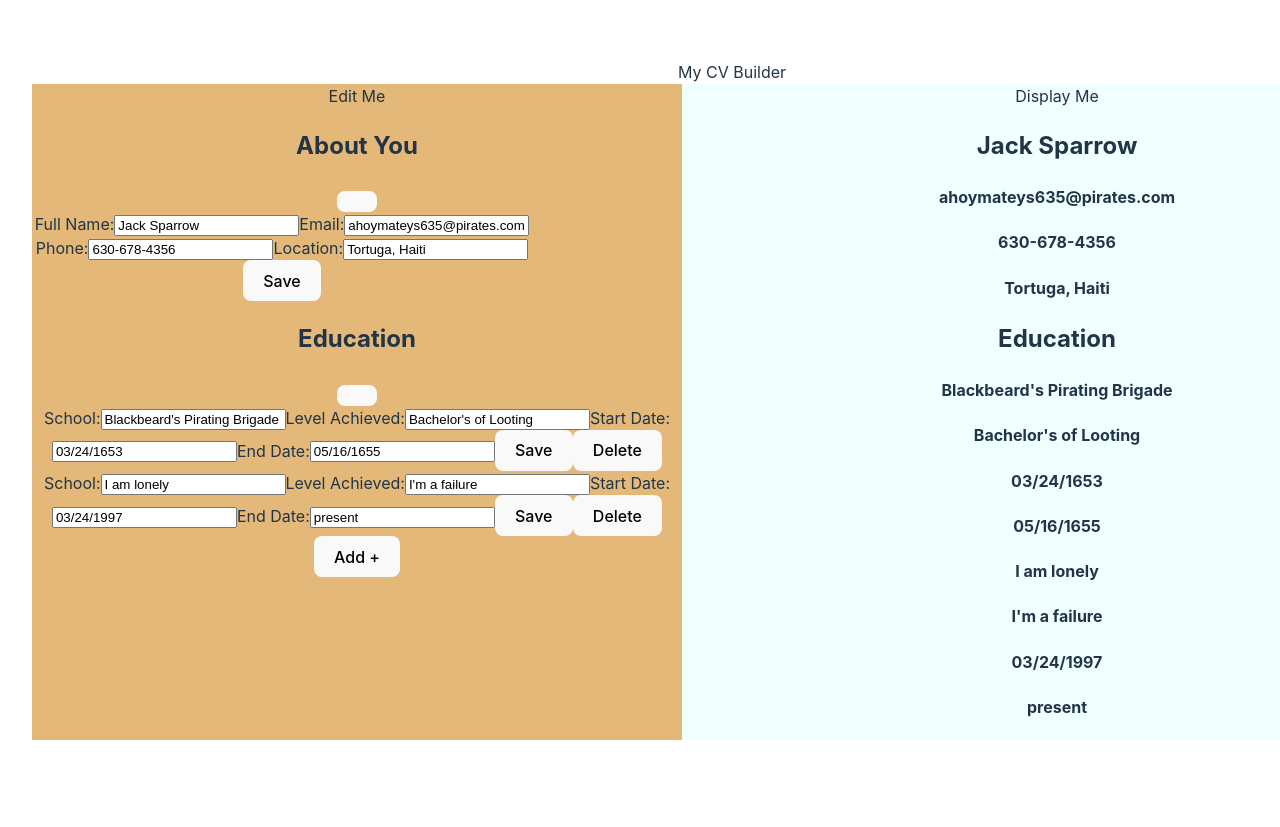
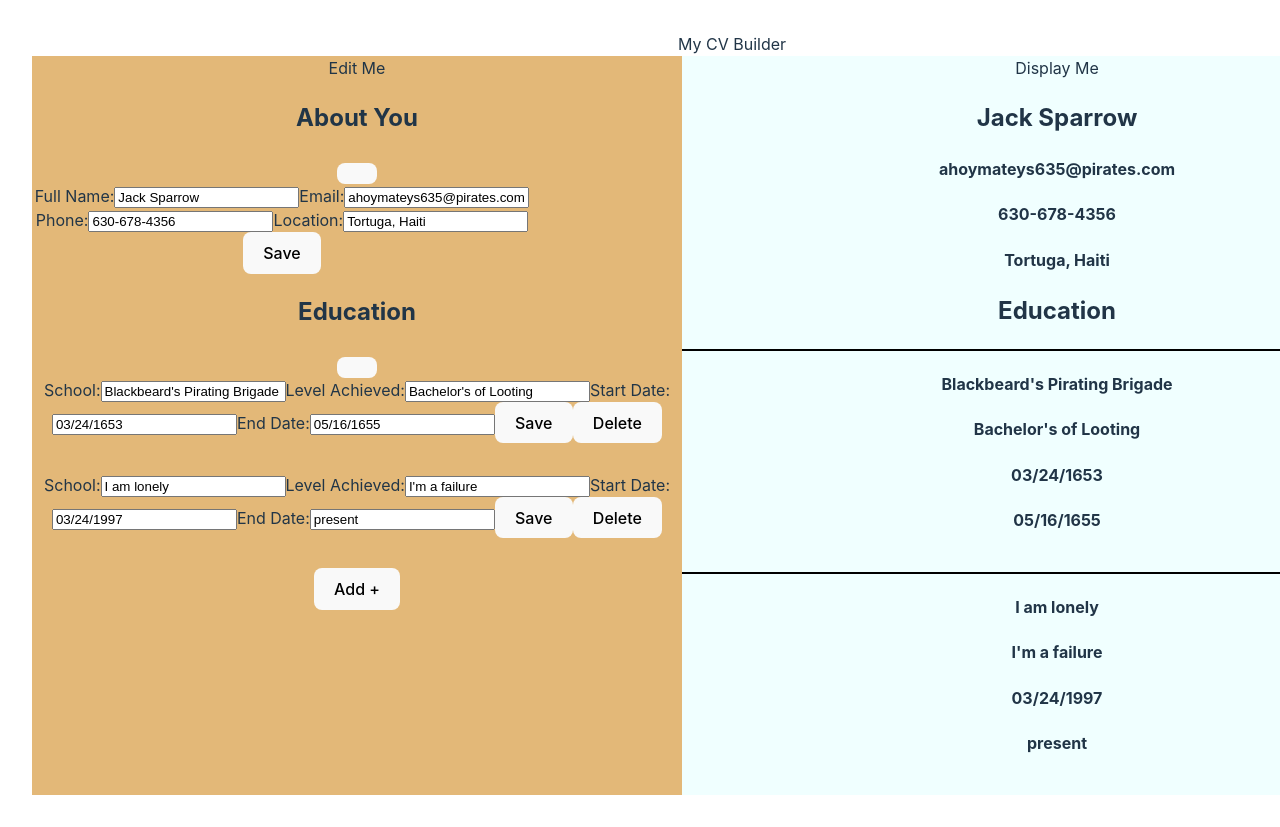
Before and after one commit to tgorsk15/cv-application, a React (Vite) app: page / in a window 1280 px wide. Shown: the top 827 px of the page. Before the commit the page ends 800 px from the top, so only its background shows below. Built offline with nearby package versions, Linux system fonts and the light colour scheme.

Commit message:
Give functionality to each education's delete button

```diff
--- a/src/App.jsx
+++ b/src/App.jsx
@@ -9,15 +9,15 @@ import { EducationInput } from './components/educationInput';
 import { EducationDisplay } from './components/educationDisplay';
 
 import './App.css'
-import './styles/pageStructure.css'
+import './styles/pageStructure.css';
 import './styles/infoStyles.css';
+import './styles/educationStyles.css';
 
 
 function App() {
-  console.log(initialInfoDetails)
+  console.log('app running')
   const [personalInfo, setPersonalInfo] = useState(initialInfoDetails)
 
-  console.log(educationDataSet)
   const [educationInfo, setEducationInfo] = useState(educationDataSet);
 
 
@@ -28,12 +28,27 @@ function App() {
   }
 
   function handleChangeEducation(currentEducationData) {
+    console.log('changing it')
     setEducationInfo(currentEducationData);
   }
 
-  function handleDeleteEducation(currentEducationData, educationID, ) {
 
+  function handleDeleteEducation(currentEducationData, educationID ) {
+    console.log(educationID)
+
+    for (let i = 0; i < currentEducationData.length; i++) {
+      if (currentEducationData[i].id === educationID) {
+        console.log(`Bag em ${currentEducationData[i].school}`)
+
+        currentEducationData.splice(i, 1);
+        console.log(currentEducationData);
+        const newEducationData = [...currentEducationData];
+        setEducationInfo(newEducationData);
+
+      }
+    }
   }
+
 
   function handleAddUnit() {
 
--- a/src/components/educationDisplay.jsx
+++ b/src/components/educationDisplay.jsx
@@ -10,7 +10,7 @@ export function EducationDisplay({ educationData }) {
             <div className="education-details">
                 {educationData.map((education) => {
                     return (
-                        <div key={education.id}>
+                        <div key={education.id} className="education-display">
                             <h4>{education.school}</h4>
                             <h4>{education.studyLevel}</h4>
                             <h4>{education.startDate}</h4>
--- a/src/components/educationInput.jsx
+++ b/src/components/educationInput.jsx
@@ -1,11 +1,11 @@
 import { useState } from 'react';
 import dropArrow from '../assets/drop-arrow.png';
 
-export function EducationInput ({ educationData, educationChange }) {
+export function EducationInput ({ educationData, educationChange, educationDelete }) {
     const arrowIcon = new Image()
     arrowIcon.src = dropArrow;
 
-    let educationStorage= educationData
+    let educationStorage = educationData
     const [tempEducationData, setTempData] = useState(educationStorage)
 
 
@@ -40,6 +40,22 @@ export function EducationInput ({ educationData, educationChange }) {
 
     }
 
+    // function handleDeleteEducation(currentEducationData, educationID ) {
+    //     console.log(currentEducationData)
+    //     console.log(educationID)
+    //     const newEducationData = [...currentEducationData];
+    //     for (let i = 0; i < newEducationData.length; i++) {
+    //       if (newEducationData[i].id === educationID) {
+    //         console.log(`Bag em ${newEducationData[i].school}`)
+
+    //         newEducationData.splice(i, 1);
+    //         console.log(newEducationData);
+    //         educationChange(newEducationData);
+
+    //       }
+    //   }
+    // }
+
 
 
     return (
@@ -55,7 +71,7 @@ export function EducationInput ({ educationData, educationChange }) {
                     // const educationStorage = education
 
                     return (
-                        <form action="push" key={education.id}>
+                        <form action="push" className='education-edit-form' key={education.id}>
 
                             <label htmlFor="school-name">School:</label>
                             <input
@@ -105,7 +121,7 @@ export function EducationInput ({ educationData, educationChange }) {
                             <button className='delete'
                                 onClick={(e) => {
                                     e.preventDefault();
-
+                                    educationDelete(tempEducationData, education.id);
                                 }}
                             >
                                 Delete
@@ -121,8 +137,7 @@ export function EducationInput ({ educationData, educationChange }) {
                         Add +
                     </button>
                 </form>
-                <br></br>
-                <br />
+
 
             </div>
 
--- a/src/styles/educationStyles.css
+++ b/src/styles/educationStyles.css
@@ -10,8 +10,6 @@
 
 
 
-
-
 /* Display side */
 
 .education-display{
```
